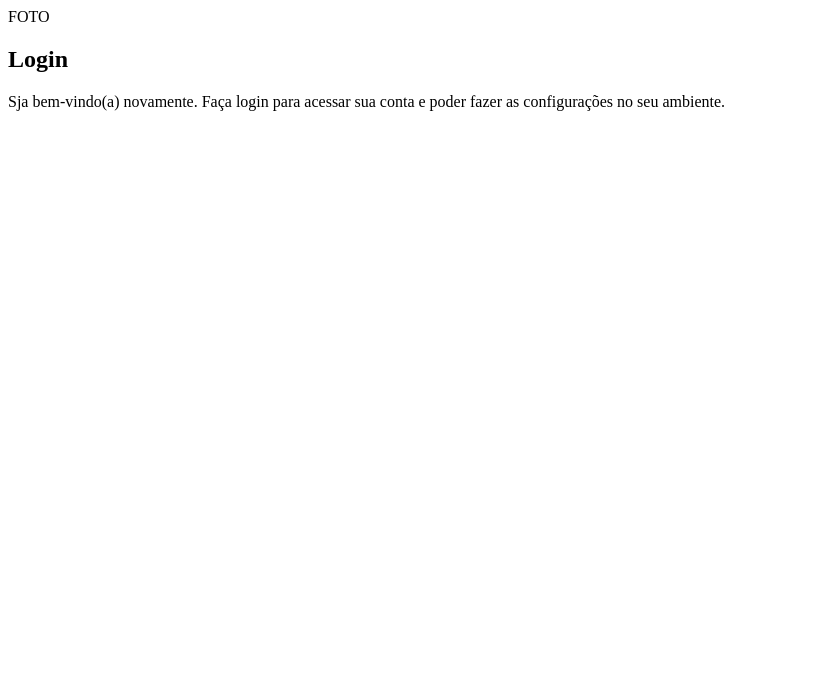
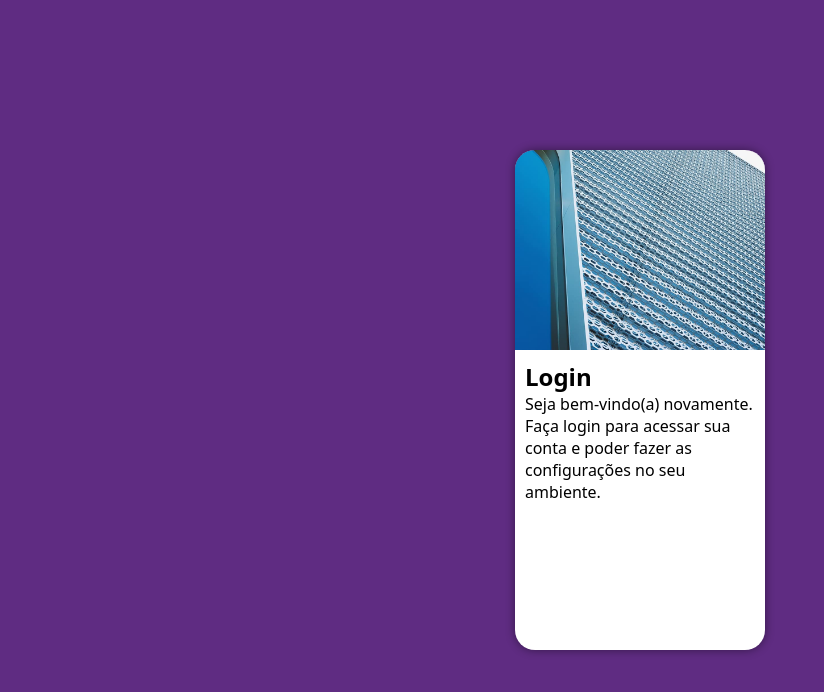
Before and after one commit to eduardomunizleao/projeto-login, a plain HTML site: page index.html in a window 1280 px wide. Shown: the whole page, without its empty margins (0-824 px from the left). Drawn offline with Linux system fonts and the light colour scheme.

Commit message:
mais coisas

```diff
--- a/estilos/style.css
+++ b/estilos/style.css
@@ -6,3 +6,56 @@
     Verde: #49a09d
     Lilás: #5f2c82
 */
+
+*{
+    font-family: system-ui, -apple-system, BlinkMacSystemFont, 'Segoe UI', Roboto, Oxygen, Ubuntu, Cantarell, 'Open Sans', 'Helvetica Neue', sans-serif;
+
+    margin:0px;
+    padding:0px;
+    box-sizing: border-box;
+}
+
+body, html{
+    background-color: #5f2c82;
+    height: 100vh;
+    width: 100vw;
+}
+
+main{
+    position: relative;
+    height: 100vh;
+    width: 100vw;
+}
+
+section#login{
+    position: absolute;
+    top: 50%;
+    left:50%;
+    transform: translate(-50%, -50%);
+
+    overflow: hidden;
+
+    background-color: white;
+    width: 250px;
+    height: 500px;
+    border-radius: 20px;
+
+    box-shadow: 0px 0px 10px rgba(0, 0, 0, 0.450);
+}
+
+section#login > div#imagem{
+    display: block;
+
+    background: #5f2c82 url("../imagens/metal.jpg");
+    background-size: cover;
+
+    background-position: bottom left;
+    height: 200px;
+}
+
+section#login > div#formulario{
+    display: block;
+
+    padding: 10px;
+
+}
--- a/index.html
+++ b/index.html
@@ -11,12 +11,12 @@
     <main>
         <section id="login">
             <div id="imagem">
-                FOTO
+
             </div>
 
             <div id="formulario">
                 <h1>Login</h1>
-                <p>Sja bem-vindo(a) novamente. Faça login para acessar sua conta e poder fazer as configurações no seu ambiente.</p>
+                <p>Seja bem-vindo(a) novamente. Faça login para acessar sua conta e poder fazer as configurações no seu ambiente.</p>
 
                 <form action="login.php" method="post">
 
```
